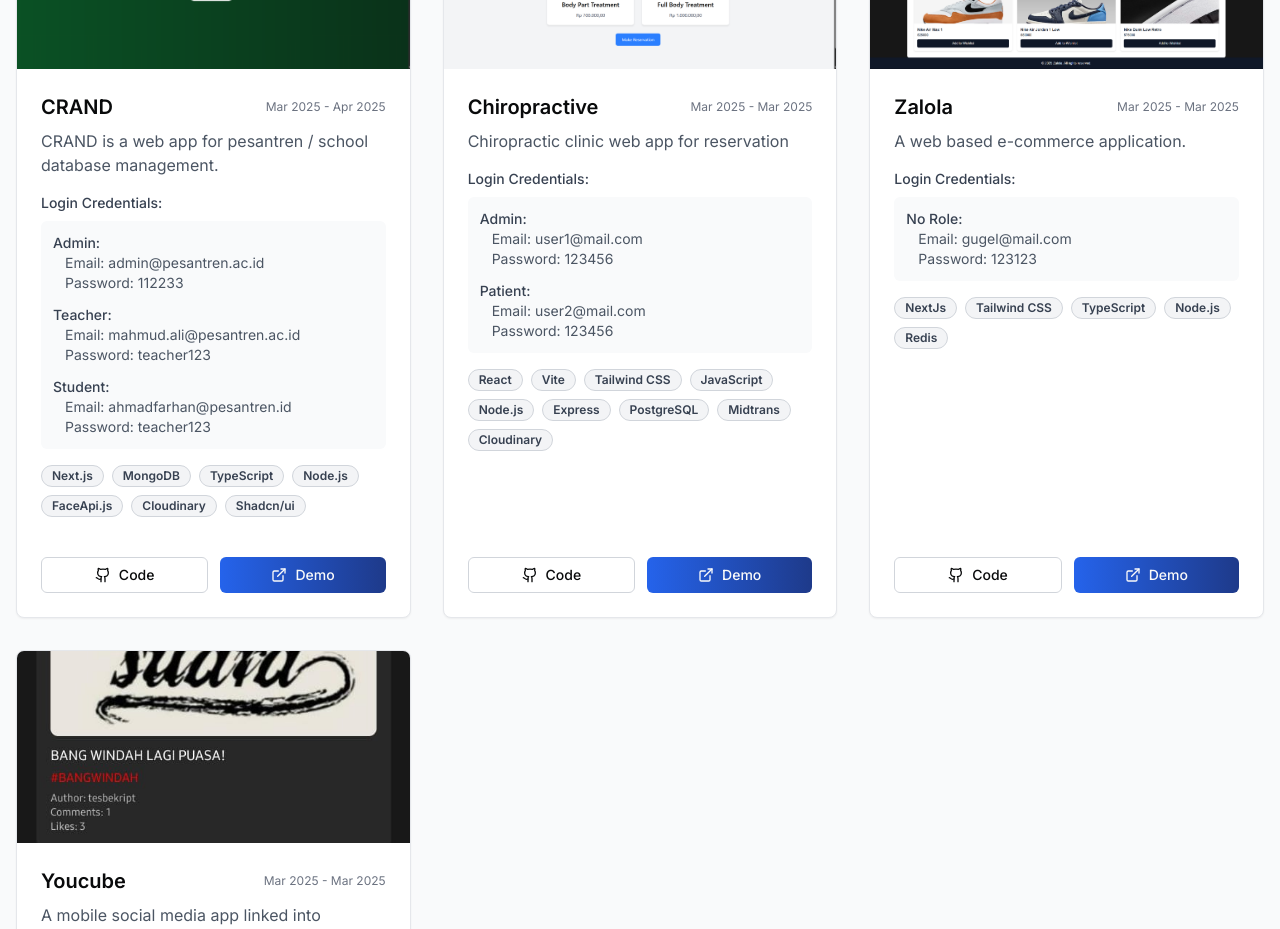
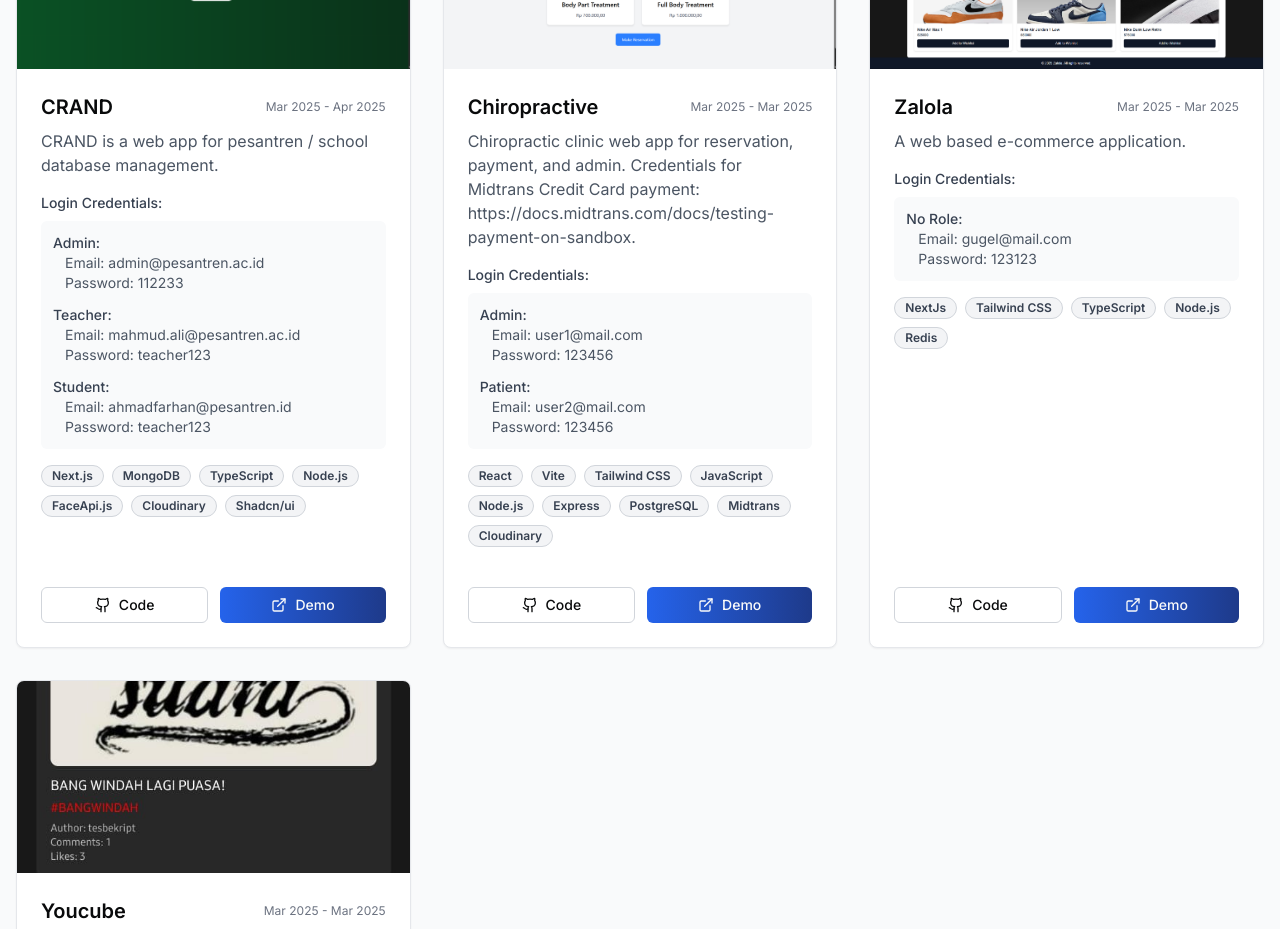
Before and after one commit to abiyudaA/abiyuda-portfolio, a Next.js app: page / in a window 1280 px wide. Shown: the part 2680-3609 px from the top of the page. Built offline with nearby package versions, Linux system fonts and the light colour scheme.

Commit message:
Credit Card Midtrans

```diff
--- a/components/projects.tsx
+++ b/components/projects.tsx
@@ -99,7 +99,8 @@ export default function Projects() {
     {
       id: 4,
       title: "Chiropractive",
-      description: "Chiropractic clinic web app for reservation",
+      description:
+        "Chiropractic clinic web app for reservation, payment, and admin. Credentials for Midtrans Credit Card payment: https://docs.midtrans.com/docs/testing-payment-on-sandbox.",
       image: "/images/chiropractive.png",
       tags: [
         "React",
```
